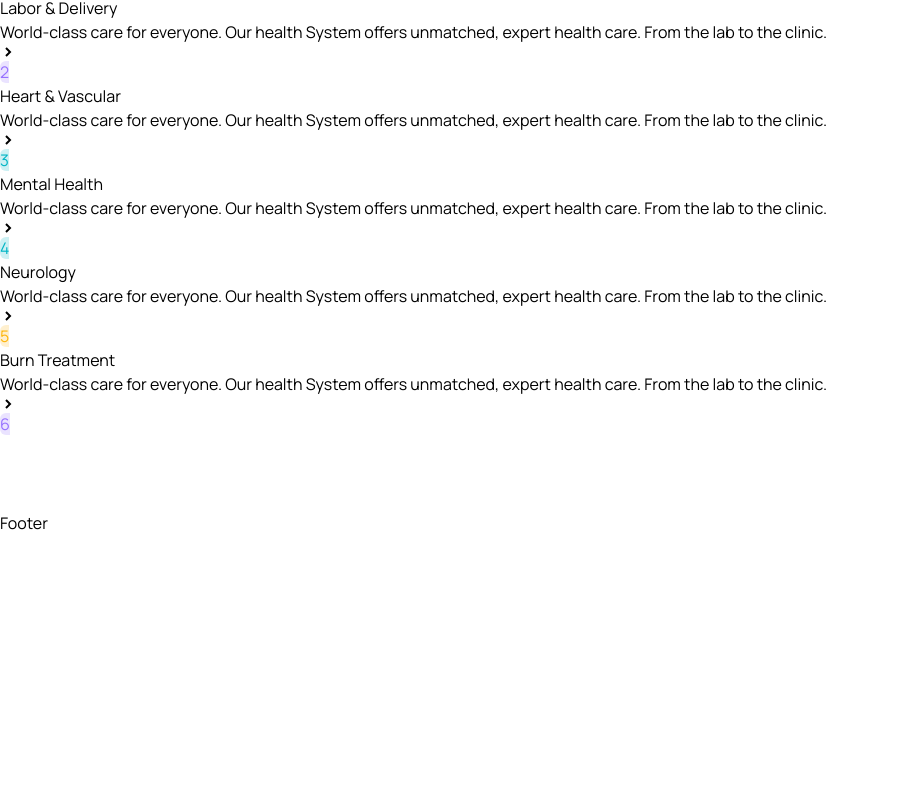
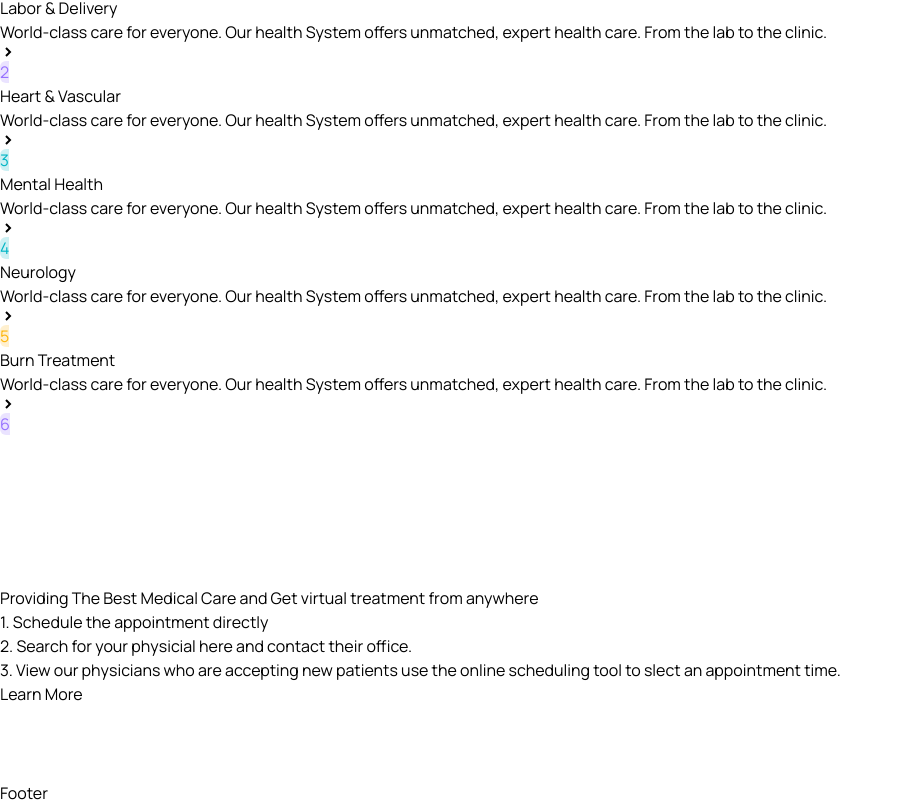
Before and after one commit to farhanshahriyar/dentistApp, a React (Vite) app: page / in a window 1280 px wide. Shown: the part 4587-5392 px from the top of the page, without its empty margins (0-903 px from the left). Before the commit the page ends 5122 px from the top, so only its background shows below. Built offline with nearby package versions, Linux system fonts and the light colour scheme.

Commit message:
added features left part

```diff
--- /dev/null
+++ b/src/components/Featured/Featured.jsx
@@ -0,0 +1,27 @@
+import { Link } from "react-router-dom"
+
+const Featured = () => {
+  return (
+    <section>
+        <div className='container'>
+            <div className='flex flex-col items-center justify-between lg:flex-row'>
+                {/* ===== featured content ===== */}
+                <div className="xl:w-[670px]">
+                    <h2 className="heading">
+                        Providing The Best Medical Care and Get virtual treatment from anywhere
+                    </h2>
+
+                    <ul className="pl-4">
+                        <li className="text__para">1. Schedule the appointment directly</li>
+                        <li className="text__para">2. Search for your physicial here and contact their office.</li>
+                        <li className="text__para">3. View our physicians who are accepting new patients use the online scheduling tool to slect an appointment time.</li>
+                    </ul>
+                    <Link to='/'><button className="btn">Learn More</button></Link>
+                </div>
+            </div>
+        </div>
+    </section>
+  )
+}
+
+export default Featured
--- a/src/pages/Home.jsx
+++ b/src/pages/Home.jsx
@@ -12,6 +12,7 @@ import icon02 from '../assets/images/icon02.png';
 import icon03 from '../assets/images/icon03.png';
 import About from '../components/About/About';
 import Services from '../components/Services/Services';
+import Featured from '../components/Featured/Featured';
 
 
 const Home = () => {
@@ -133,6 +134,10 @@ const Home = () => {
       <Services/>
       {/* ===== services section ends ===== */}
 
+      {/* ===== featured section ===== */}
+      <Featured/>
+      {/* ===== featured section ends ===== */}
+
     </>
   )
 }
```
